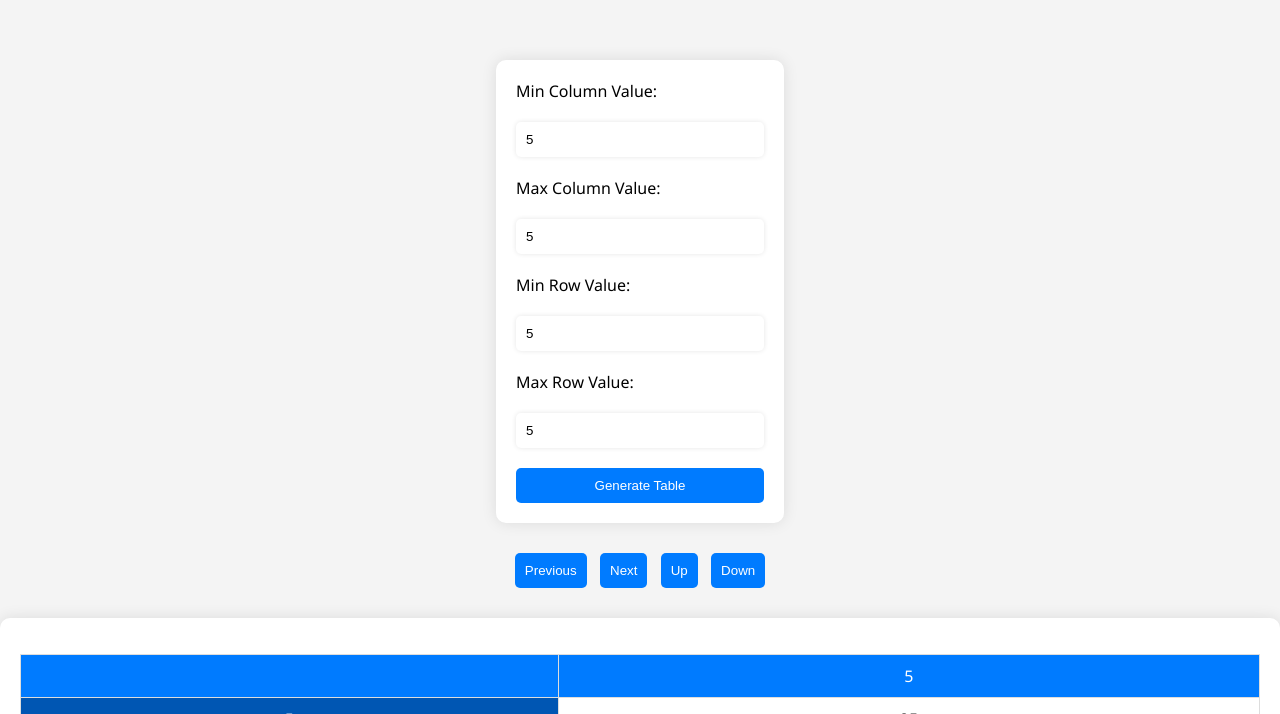
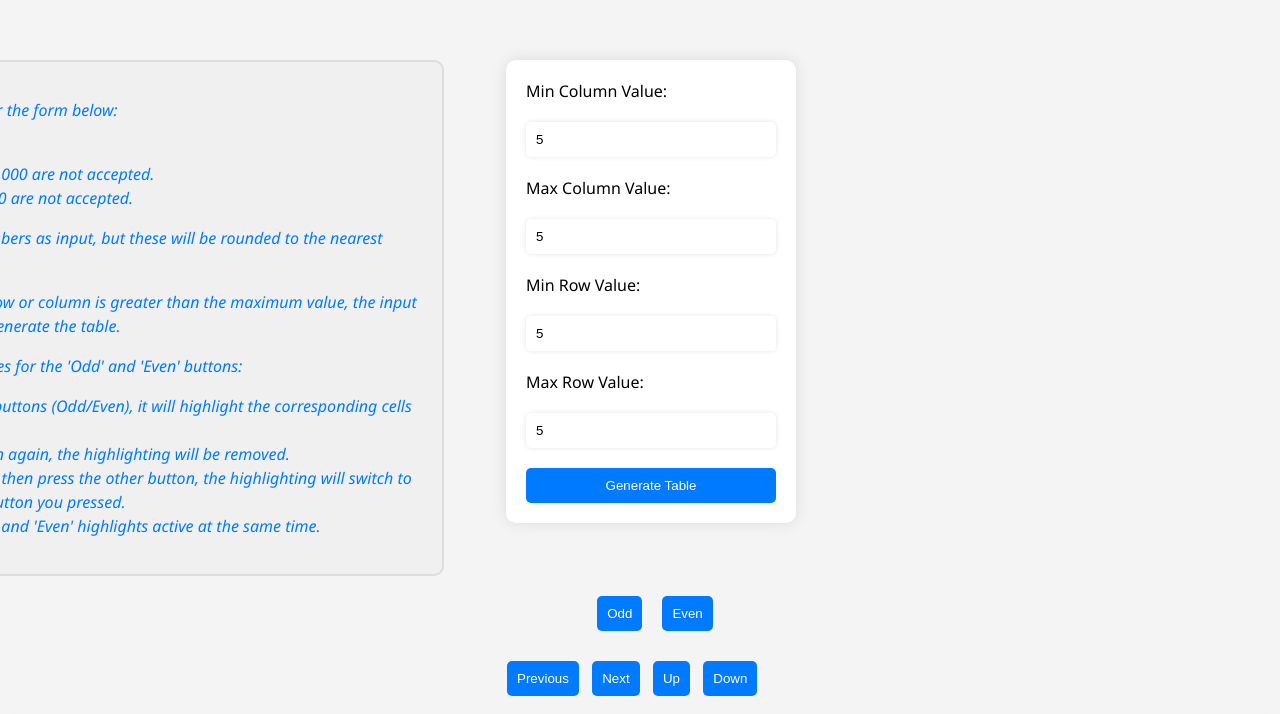
Before and after one commit to danchoy/danchoy.github.io, a plain HTML site: page HW3/pages/index.html in a window 1280 px wide. Both pictures are taken after typing "5", "5", "5", "5" into the empty fields and a click on the button "Generate Table". Shown: the part 86-800 px from the top of the page. Drawn offline with Linux system fonts and the light colour scheme.

Commit message:
add Odd/Even button function to enable color

```diff
--- a/HW3/pages/index.html
+++ b/HW3/pages/index.html
@@ -17,22 +17,49 @@ It links to a CSS stylesheet for styling and a JavaScript file for functionality
 
   <!-- Main container for the form and table -->
   <div class="container">
+    <!-- Add this div to contain the rules and form sections -->
+    <div class="input-container">
+      <div class="rules">
+        <p>Please note the following rules for the form below:</p>
+        <ul>
+          <li>Letters are not accepted.</li>
+          <li>Integers greater than 1,000,000 are not accepted.</li>
+          <li>Integers less than -1,000,000 are not accepted.</li>
+        </ul>
+        <p>The form will accept decimal numbers as input, but these will be rounded to the nearest whole number.</p>
+        <p>If the minimum value for either row or column is greater than the maximum value, the input will swap the two numbers and generate the table.</p>
+        <p>Please also note the following rules for the 'Odd' and 'Even' buttons:</p>
+        <ul>
+          <li>When you press one of the buttons (Odd/Even), it will highlight the corresponding cells in the table.</li>
+          <li>If you press the same button again, the highlighting will be removed.</li>
+          <li>If you press one button and then press the other button, the highlighting will switch to correspond to the second button you pressed.</li>
+          <li>You cannot have both 'Odd' and 'Even' highlights active at the same time.</li>
+        </ul>
+        </div>
+
+
       <!-- Section for user inputs to generate table -->
       <div class="form-section">
         <form id="user-input-form">
           <!-- Form fields for column and row values -->
           <label for="min-column">Min Column Value:</label>
-        <input type="number" id="min-column" min="-1000000" max="1000000">
+          <input type="number" id="min-column" min="-1000000" max="1000000" step="any">
           <label for="max-column">Max Column Value:</label>
-        <input type="number" id="max-column" min="-1000000" max="1000000">
+          <input type="number" id="max-column" min="-1000000" max="1000000" step="any">
           <label for="min-row">Min Row Value:</label>
-        <input type="number" id="min-row" min="-1000000" max="1000000">
+          <input type="number" id="min-row" min="-1000000" max="1000000" step="any">
           <label for="max-row">Max Row Value:</label>
-        <input type="number" id="max-row" min="-1000000" max="1000000">
+          <input type="number" id="max-row" min="-1000000" max="1000000" step="any">
 
           <!-- Submit button to generate table -->
           <button class="button-class" type="submit">Generate Table</button>
         </form>
+      </div>
+    </div>
+
+    <div class="filter-section">
+      <button id="odd" class="button-class" disabled>Odd</button>
+      <button id="even" class="button-class" disabled>Even</button>
     </div>
 
     <!-- Navigation buttons section -->
@@ -46,8 +73,7 @@ It links to a CSS stylesheet for styling and a JavaScript file for functionality
     <!-- Section to display table and error message -->
     <div class="table-section">
       <p id="error-message"></p>
-      <table id="multiplication-table">
-      </table>
+      <table id="multiplication-table"></table>
     </div>
   </div>
 
--- a/HW3/src/css/main.css
+++ b/HW3/src/css/main.css
@@ -42,12 +42,16 @@ h1 {
     max-width: 250px;
     position: sticky;
     top: 0;
+    order: 2;
+    width: 58%;
+    margin-right: 37%;
+
 }
 
 /* Styles for the navigation buttons */
 .navigation-section {
     display: flex;
-    justify-content: center;
+    justify-content: flex-end;
     width: 20%;
     max-width: 350px;
     margin: 30px;
@@ -125,14 +129,54 @@ td {
     text-align: center;
 }
 
-/* Styles for the first row of the table */
-td.first-row {
-    background-color: #007BFF;
-    color: white;
+.rules {
+    text-align: left;
+    margin-bottom: 20px;
+    font-style: italic;
+    color: #007BFF;
+    background-color: #F0F0F0;
+    padding: 20px;
+    border: 2px solid #DDD;
+    border-radius: 10px;
+    line-height: 2;
+}
+.filter-section {
+    margin-left: 30px;
+    display: flex;
+    flex-direction: row;
+    gap: 20px;
 }
 
-/* Styles for the first column of the table */
-td.first-column {
-    background-color: #0056b3;
-    color: white;
+.odd {
+    background-color: #ffcccc; /* Light red */
+  }
+
+.even {
+    background-color: #ccffcc; /* Light green */
 }
+
+.input-container {
+    display: flex;
+    flex-direction: row; /* Change this to row to have rules and form side by side */
+    justify-content: space-between;
+    align-items: flex-start; /* This aligns items to start at the top of the container */
+    width: 100%;
+    max-width: 1200px; /* Adjust this value as needed */
+    margin: 0 auto; /* Center the container */
+    flex-wrap: wrap; /* Ensure sections wrap to the next line on smaller screens */
+}
+
+.rules {
+    text-align: left;
+    margin-bottom: 20px;
+    font-style: italic;
+    color: #007BFF;
+    background-color: #F0F0F0;
+    padding: 20px;
+    border: 2px solid #DDD;
+    border-radius: 10px;
+    line-height: 1.5;
+    width: 55%; /* Set the width to 40% */
+    order: 1;
+    margin-left: -300px;
+}
--- a/HW3/src/js/script.js
+++ b/HW3/src/js/script.js
@@ -11,30 +11,59 @@
  */
 
 // Initialize navigation variables
-let currentColumnPage = 0;
-let currentRowPage = 0;
-const itemsPerPage = 50; // Number of items displayed per page
-let minRowValue, maxRowValue, minColumnValue, maxColumnValue;
+var currentColumnPage = 0;
+var currentRowPage = 0;
+const itemsPerPage = 50;                  // Number of items displayed per page
+var minRowValue, maxRowValue, minColumnValue, maxColumnValue;
+var colorScheme;                          // Declare colorScheme variable here
+var oddButtonState = false;               // initial state
+var evenButtonState = false;              // initial state
 
+var oddButton = document.getElementById('odd');
+var evenButton = document.getElementById('even');
+
+oddButton.disabled = true;
+evenButton.disabled = true;
 
 // Listen for form submission to set the min and max values
 document.getElementById('user-input-form').addEventListener('submit', function(e) {
   e.preventDefault();
 
   // Extract user-defined values
-  minColumnValue = Number(document.getElementById('min-column').value);
-  maxColumnValue = Number(document.getElementById('max-column').value);
-  minRowValue = Number(document.getElementById('min-row').value);
-  maxRowValue = Number(document.getElementById('max-row').value);
+  minColumnValue = Math.round(Number(document.getElementById('min-column').value));
+  maxColumnValue = Math.round(Number(document.getElementById('max-column').value));
+  minRowValue = Math.round(Number(document.getElementById('min-row').value));
+  maxRowValue = Math.round(Number(document.getElementById('max-row').value));
 
   // Validate the input values
-  if (isNaN(minColumnValue) || isNaN(maxColumnValue) || isNaN(minRowValue) || isNaN(maxRowValue)) {
+  if (isNaN(minColumnValue) || isNaN(maxColumnValue) || isNaN(minRowValue) || isNaN(maxRowValue) ||
+    minColumnValue < -1000000 || minColumnValue > 1000000 ||
+    maxColumnValue < -1000000 || maxColumnValue > 1000000 ||
+    minRowValue < -1000000 || minRowValue > 1000000 ||
+    maxRowValue < -1000000 || maxRowValue > 1000000) {
     document.getElementById('error-message').innerText = "Please enter valid integer numbers.";
   } else {
-    document.getElementById('error-message').innerText = "";
+    if (minColumnValue > maxColumnValue) {
+      let temp = minColumnValue;
+      minColumnValue = maxColumnValue;
+      maxColumnValue = temp;
+    }
+    if (minRowValue > maxRowValue) {
+      let temp = minRowValue;
+      minRowValue = maxRowValue;
+      maxRowValue = temp;
+    }
+
+    colorScheme = null;                     // Reset color scheme
     currentColumnPage = 0;
     currentRowPage = 0;
-    displayTable(); // Display the initial table after setting boundaries
+    displayTable();
+
+    document.getElementById('error-message').innerText = "";
+
+    // Enable the 'odd' and 'even' buttons after form submission
+    oddButton.disabled = false;
+    evenButton.disabled = false;
   }
 });
 
@@ -59,42 +88,100 @@ document.getElementById('down-button').addEventListener('click', function() {
   displayTable();
 });
 
+document.getElementById('odd').addEventListener('click', function() {
+  evenButtonState = false;                  // Always reset the state of the other button
+  oddButtonState = !oddButtonState;         // toggle state
+  if (oddButtonState) {
+    colorScheme = 'odd';
+  } else {
+    colorScheme = null;                     // reset color scheme
+  }
+  displayTable();
+});
+
+document.getElementById('even').addEventListener('click', function() {
+  oddButtonState = false;
+  evenButtonState = !evenButtonState;       // toggle state
+  if (evenButtonState) {
+    colorScheme = 'even';
+  } else {
+    colorScheme = null;                     // reset color scheme
+  }
+  displayTable();
+});
+
 // Function to generate and display the table
 function displayTable() {
   // Determine the start and end values for the current page
-  let columnStartValue = minColumnValue + currentColumnPage * itemsPerPage;
-  let columnEndValue = Math.min(columnStartValue + itemsPerPage, maxColumnValue + 1);
+  var columnStartValue = minColumnValue + currentColumnPage * itemsPerPage;
+  var columnEndValue = Math.min(columnStartValue + itemsPerPage - 1, maxColumnValue);
+  var rowStartValue = minRowValue + currentRowPage * itemsPerPage;
+  var rowEndValue = Math.min(rowStartValue + itemsPerPage - 1, maxRowValue);
 
-  let rowStartValue = minRowValue + currentRowPage * itemsPerPage;
-  let rowEndValue = Math.min(rowStartValue + itemsPerPage, maxRowValue + 1);
+  // Calculate the total number of pages
+  var columnPages = Math.ceil((maxColumnValue - minColumnValue + 1) / itemsPerPage);
+  var rowPages = Math.ceil((maxRowValue - minRowValue + 1) / itemsPerPage);
 
-  // Generate the HTML for the table
-  let tableHtml = '<tr><td class="first-row"></td>';
-  for (let j = columnStartValue; j < columnEndValue; j++) {
-    tableHtml += '<td class="first-row">' + j + '</td>';
+  // Enable or disable navigation buttons based on the current page and the total number of pages
+  document.getElementById('prev-button').disabled = (currentColumnPage <= 0);
+  document.getElementById('next-button').disabled = (currentColumnPage >= columnPages - 1);
+  document.getElementById('up-button').disabled = (currentRowPage <= 0);
+  document.getElementById('down-button').disabled = (currentRowPage >= rowPages - 1);
+
+  // Generate the table HTML
+  var tableHtml = "<table><tr><td></td>";
+  for (let i = columnStartValue; i <= columnEndValue; i++) {
+    tableHtml += "<td>" + i + "</td>";
   }
-  tableHtml += '</tr>';
-
-  for(let i = rowStartValue; i < rowEndValue; i++) {
-    tableHtml += '<tr><td class="first-column">' + i + '</td>';
-    for(let j = columnStartValue; j < columnEndValue; j++) {
-      tableHtml += '<td>' + (i * j) + '</td>';
+  tableHtml += "</tr>";
+  for (let i = rowStartValue; i <= rowEndValue; i++) {
+    tableHtml += "<tr><td>" + i + "</td>";
+    for (let j = columnStartValue; j <= columnEndValue; j++) {
+      tableHtml += "<td>" + i * j + "</td>";
     }
-    tableHtml += '</tr>';
+    tableHtml += "</tr>";
   }
+  tableHtml += "</table>";
 
   // Update the table's HTML
   document.getElementById('multiplication-table').innerHTML = tableHtml;
 
-  // Disable or enable navigation buttons based on current page
-  document.getElementById('prev-button').disabled = currentColumnPage <= 0;
-  document.getElementById('next-button').disabled = columnEndValue >= maxColumnValue;
-  document.getElementById('up-button').disabled = currentRowPage <= 0;
-  document.getElementById('down-button').disabled = rowEndValue >= maxRowValue;
+  // Call colorCells function after the table is updated
+  if (colorScheme) {
+    setTimeout(() => {
+      colorCells(colorScheme);
+    }, 0);
+  }
+}
+
+// Function to color the cells based on their type
+function colorCells(type) {
+  var cells = document.getElementById('multiplication-table').getElementsByTagName('td');
+
+  // Clear the existing colors
+  for (let i = 0; i < cells.length; i++) {
+    cells[i].classList.remove('odd');
+    cells[i].classList.remove('even');
+  }
+
+  // Color the cells based on the type
+  if (type === 'odd') {
+    for (let i = 0; i < cells.length; i++) {
+      if (!isNaN(cells[i].innerText) && cells[i].innerText % 2 !== 0) {
+        cells[i].classList.add('odd');
+      }
+    }
+  } else if (type === 'even') {
+    for (let i = 0; i < cells.length; i++) {
+      if (!isNaN(cells[i].innerText) && cells[i].innerText % 2 === 0) {
+        cells[i].classList.add('even');
+      }
+    }
+  }
 }
 
 // Listen for mouseover and mouseout events to handle keyboard navigation
-let multiplicationTable = document.getElementById('multiplication-table');
+var multiplicationTable = document.getElementById('multiplication-table');
 multiplicationTable.addEventListener('mouseover', function() {
   window.addEventListener('keydown', handleKeydown); // Enable keyboard navigation
 });
```
Also changed, not shown: 1 other file. Lines whose indentation alone changed are shown as unchanged.
